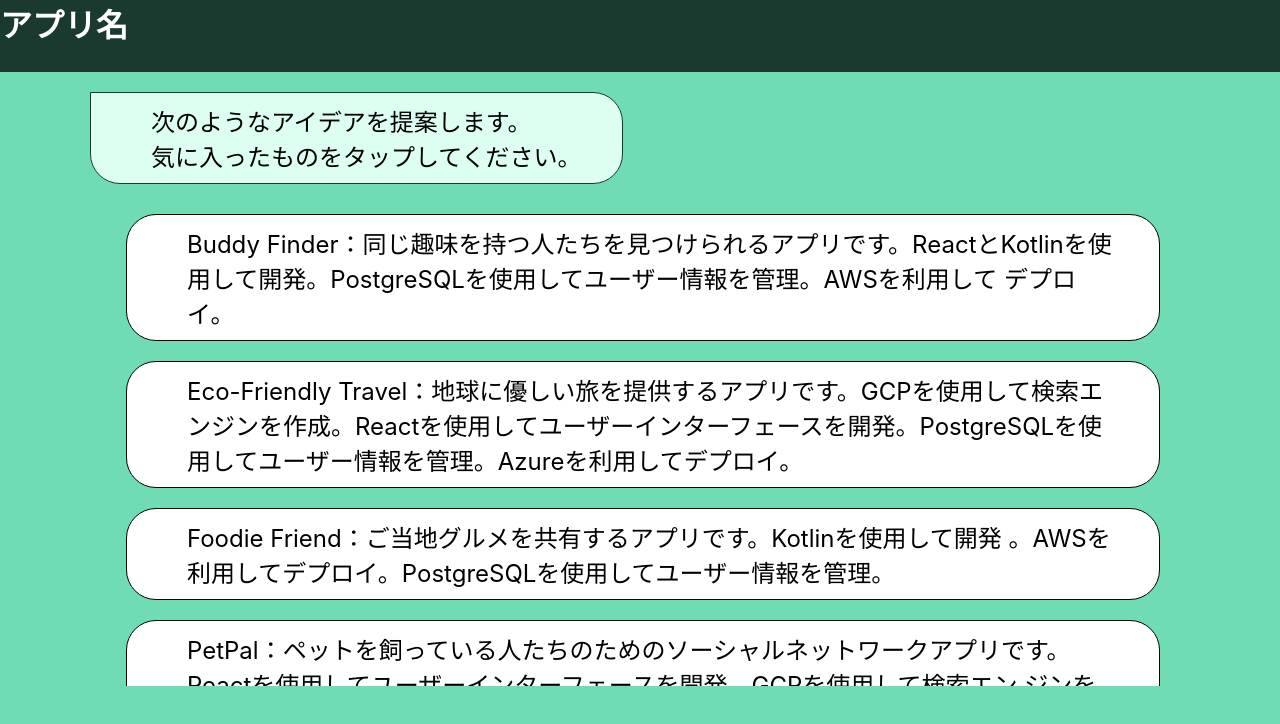
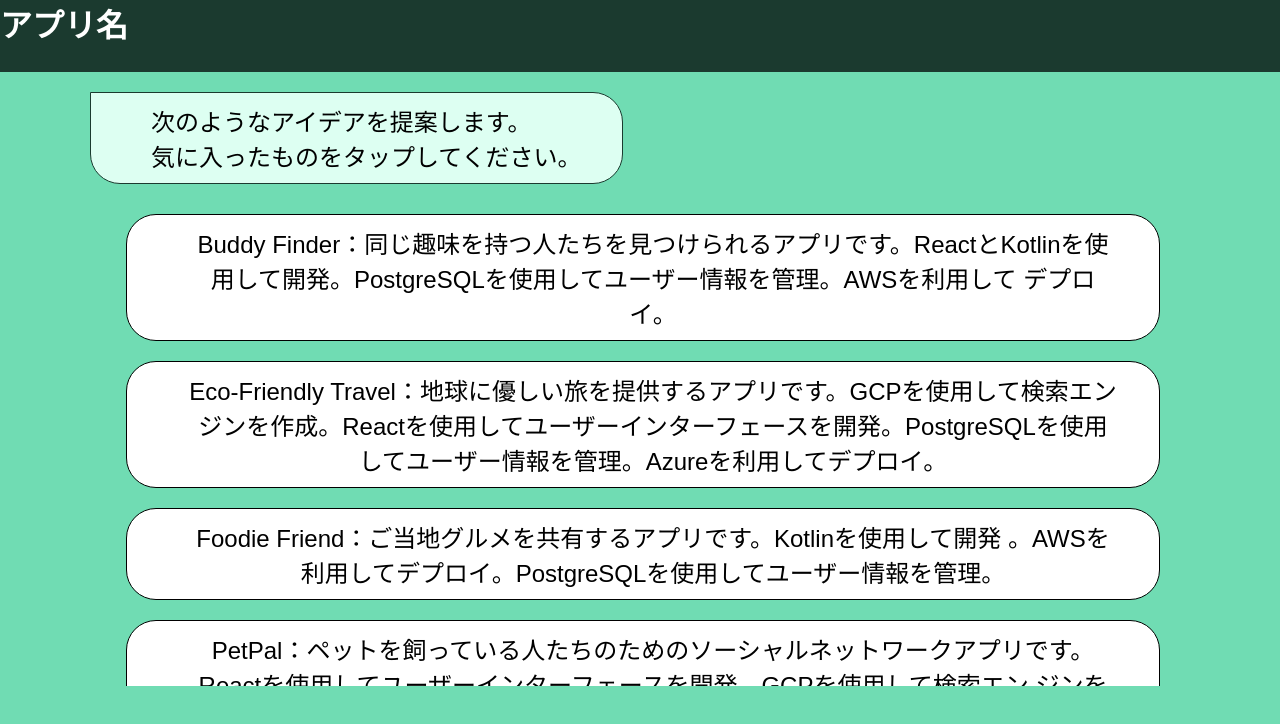
Before and after one commit to Tanaka-No-1/gymlabo-front, a Next.js app: page /result in a window 1280 px wide. Shown: the top 724 px of the page. Built offline with nearby package versions, Linux system fonts and the light colour scheme.

Commit message:
fix: 選択肢にonClickイベントを追加(#43)

```diff
--- a/src/views/components/pages/result/index.tsx
+++ b/src/views/components/pages/result/index.tsx
@@ -25,8 +25,12 @@
       <CommentBubble text={resultMessage} />
       <div css={ResultListContainer}>
         <div css={ResultListWrapper}>
-          {resultChatMessage.map((p, index) => (
-            <CommentChatBubble key={index} text={p} />
+          {resultChatMessage.map((p) => (
+            <CommentChatBubble
+              key={p}
+              text={p}
+              onClick={() => console.log(p)}
+            />
           ))}
         </div>
       </div>
--- a/src/views/components/ui/commentChatBubble/index.tsx
+++ b/src/views/components/ui/commentChatBubble/index.tsx
@@ -2,13 +2,14 @@
 
 type Props = {
   text: string
+  onClick?: () => void
 }
 
-const CommentChatBubble = ({ text }: Props) => {
+const CommentChatBubble = ({ text, onClick }: Props) => {
   return (
-    <div css={Bubble}>
+    <button css={Bubble} onClick={onClick ?? (() => {})}>
       <p css={CommentText}>{text}</p>
-    </div>
+    </button>
   )
 }
 
```
